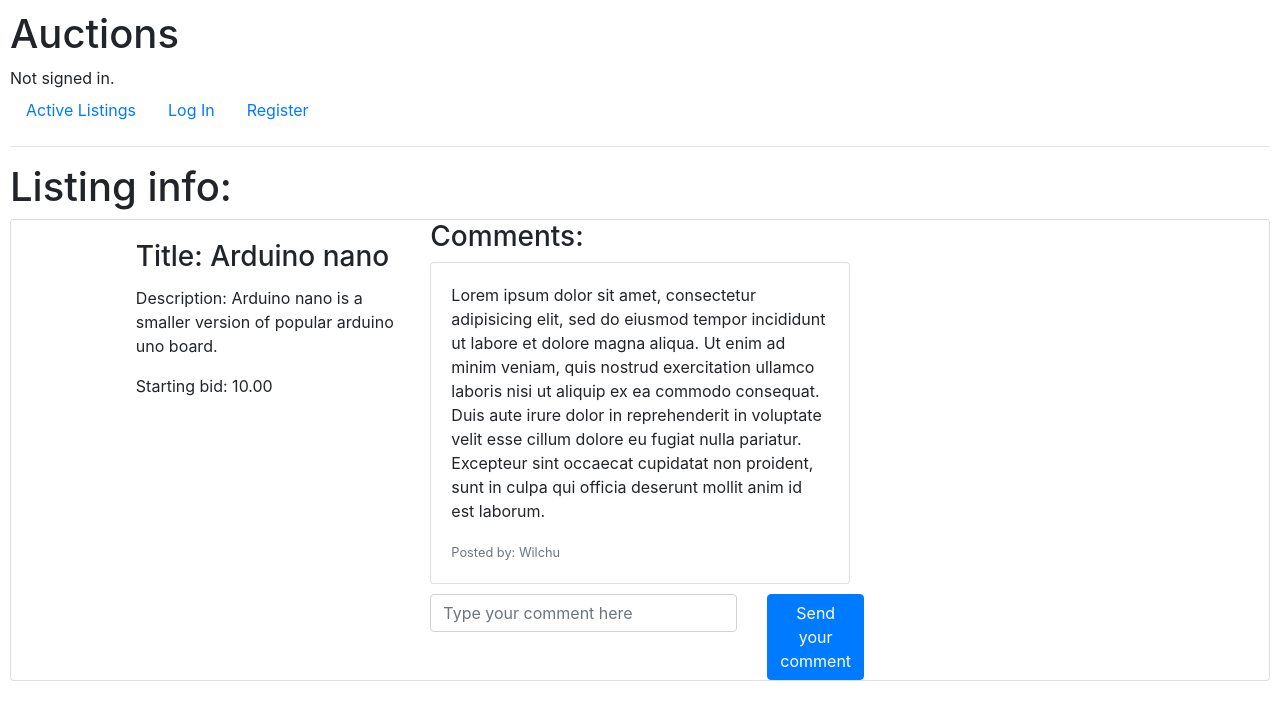
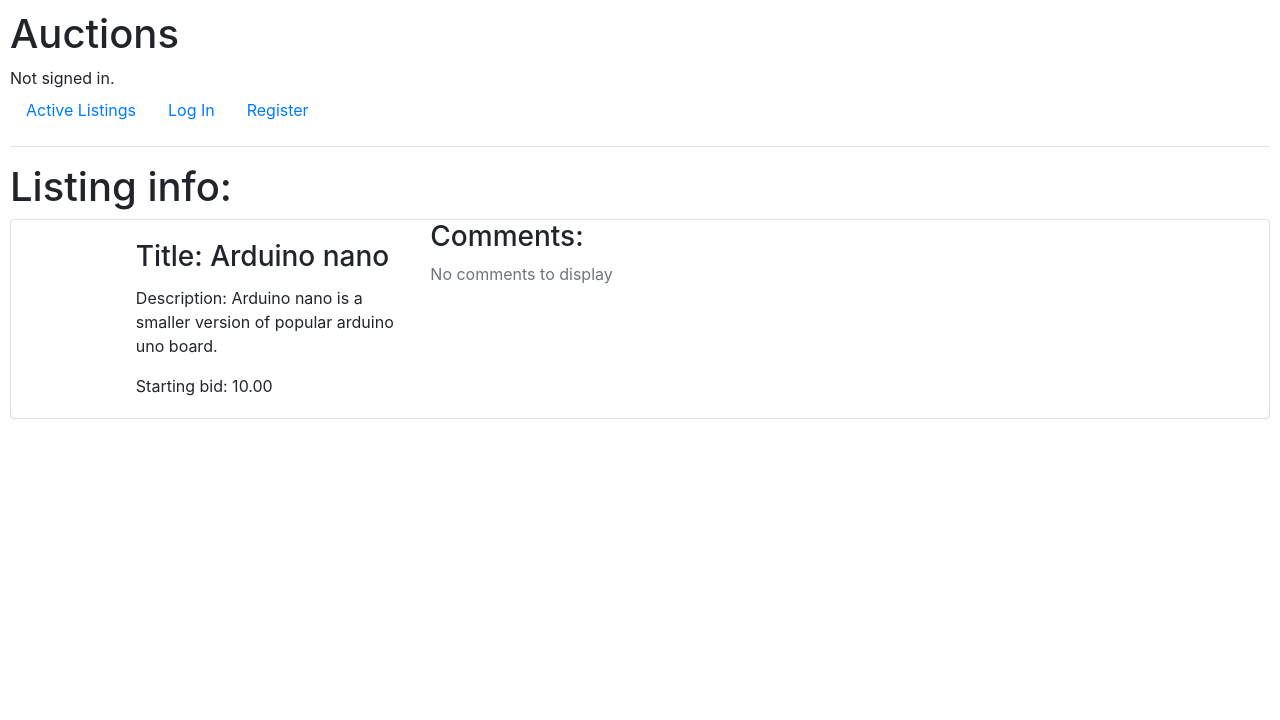
Before and after one commit to wilczu/CS50, a Django app: page /listing/2 in a window 1280 px wide. Shown: the top 720 px of the page. Run offline with Django 3.2, Linux system fonts and the light colour scheme; data comes from the database, SQL or seed files in the repository; some libraries are stand-ins or nearby versions.

Commit message:
Add displaying all comments and when user is signed in input to type your comment

```diff
--- a/Project 2/auctions/templates/auctions/listing.html
+++ b/Project 2/auctions/templates/auctions/listing.html
@@ -70,28 +70,41 @@
         <div class="col-md-4">
           <h3>Comments:</h3>
 
-          <div class="card" style="margin-bottom: 10px;">
+          {% for comment in comments %}
             <div class="card-body">
               <p class="card-text">
-                Lorem ipsum dolor sit amet, consectetur adipisicing elit, sed do eiusmod tempor incididunt ut labore et dolore magna aliqua. Ut enim ad minim veniam,
-                quis nostrud exercitation ullamco laboris nisi ut aliquip ex ea commodo consequat. Duis aute irure dolor in reprehenderit in voluptate velit esse cillum
-                dolore eu fugiat nulla pariatur. Excepteur sint occaecat cupidatat non proident, sunt in culpa qui officia deserunt mollit anim id est laborum.
+                {{ comment.comment }}
               </p>
-              <p class="card-text"><small class="text-muted">Posted by: Wilchu</small></p>
+              <p class="card-text"><small class="text-muted">Posted by: {{ comment.user.username }}</small></p>
             </div>
+            {% empty %}
+            <p class="text-muted">No comments to display</p>
+          {% endfor %}
+
+          {% if user.is_authenticated %}
+
+            {% if 'comment_error' in request.session %}
+              <div class="alert alert-danger" role="alert">
+                Your comment is too long or empty!
               </div>
+            {% endif %}
 
-          <form action="#" method="post">
+            <form action="{% url 'comment' %}" method="post">
               {%csrf_token%}
               <div class="row justify-content-center">
                 <div class="col-md-9">
-                <input type="text" class="form-control" name="comment" placeholder="Type your comment here">
+                  <input type="hidden" name="listingID" value="{{ listing.id }}">
+                  <input type="text" class="form-control" name="comment" placeholder="Type your comment here" aria-describedby="commentHint">
+                  <small id="commentHint" class="text-muted">
+                    Your comment has to be no longer than 512 characters
+                  </small>
                 </div>
                 <div class="col-md-3">
                   <button type="submit" class="btn btn-primary">Send your comment</button>
                 </div>
               </div>
             </form>
+          {% endif %}
 
         </div>
       </div>
```
Lines whose indentation alone changed are shown as unchanged.
